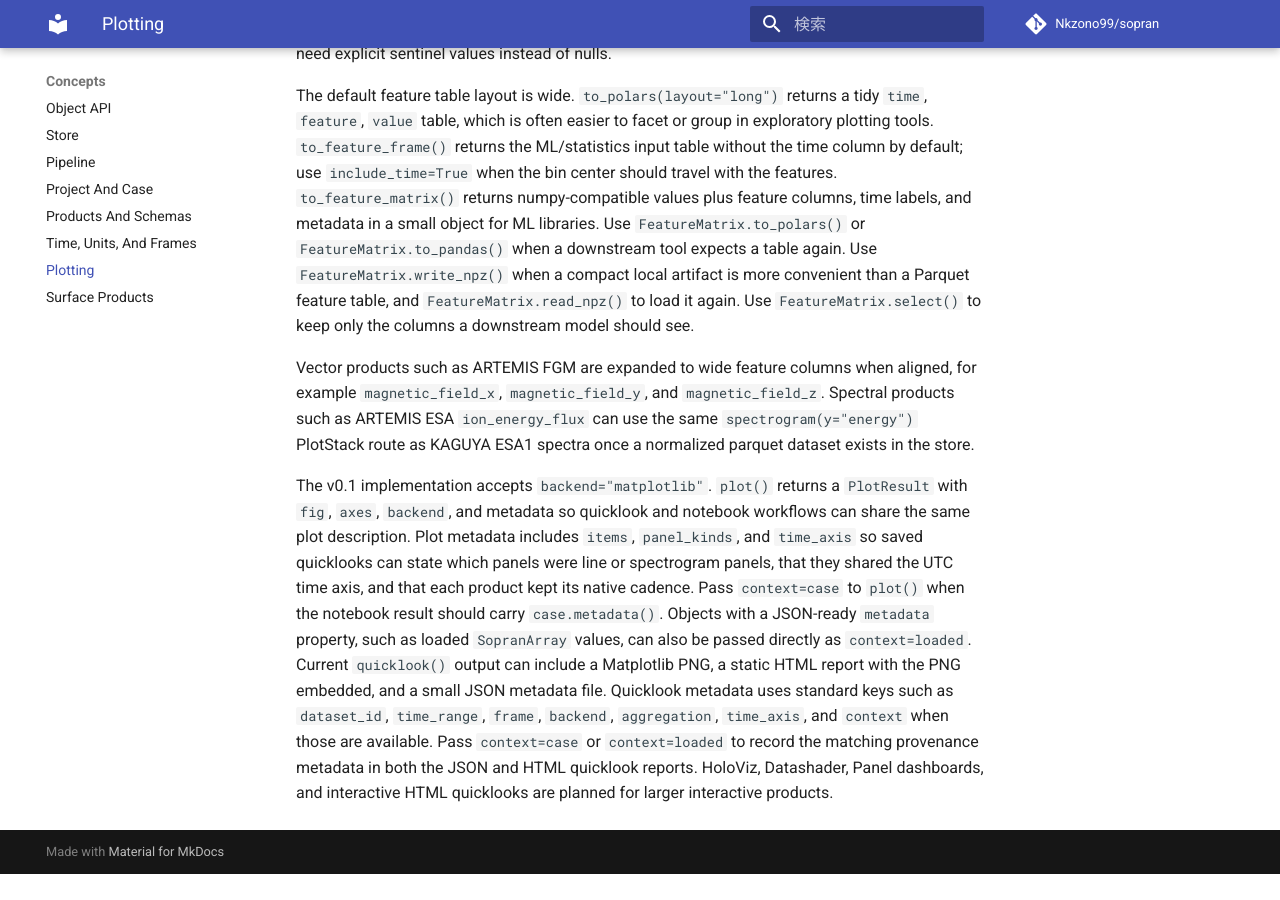
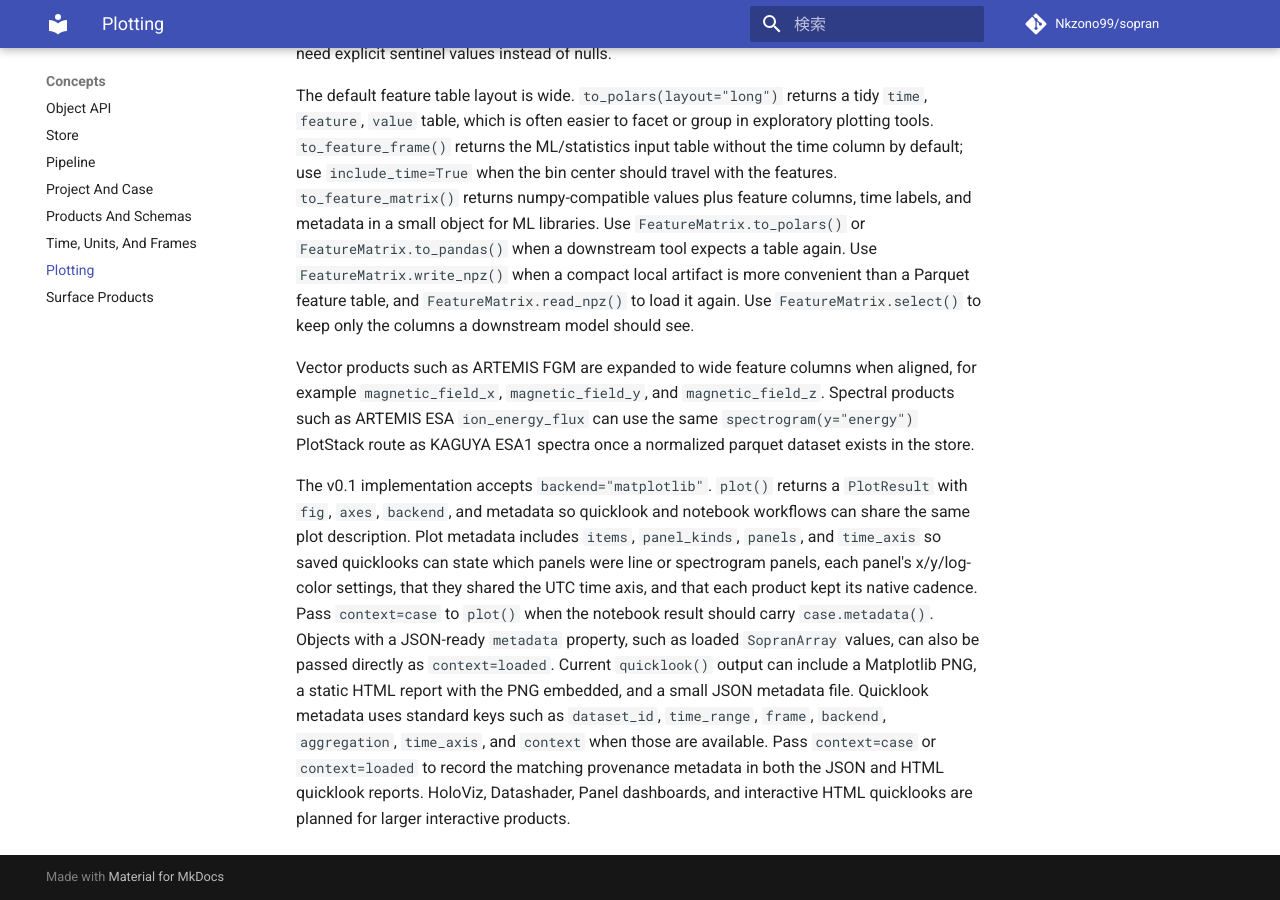
Before and after one commit to Nkzono99/sopran, an MkDocs documentation site: the page built from docs/concepts/plotting.md, in a window 1280 px wide and 900 px high, scrolled down 1822 px. Built offline with MkDocs 1.6.1 and Material for MkDocs 9.7.7, drawn with Linux system fonts in a browser that asks for light colours; comment, search, counter and statistics services are not loaded; before the commit the page ends 2696 px from its top, so only the background shows below that.

Commit message:
Record structured plot panel metadata

```diff
--- a/docs/concepts/plotting.md
+++ b/docs/concepts/plotting.md
@@ -116,10 +116,11 @@ spectra once a normalized parquet dataset exists in the store.
 The v0.1 implementation accepts `backend="matplotlib"`. `plot()` returns a
 `PlotResult` with `fig`, `axes`, `backend`, and metadata so quicklook and
 notebook workflows can share the same plot description. Plot metadata includes
-`items`, `panel_kinds`, and `time_axis` so saved quicklooks can state which
-panels were line or spectrogram panels, that they shared the UTC time axis, and
-that each product kept its native cadence. Pass `context=case` to `plot()` when
-the notebook result should carry `case.metadata()`.
+`items`, `panel_kinds`, `panels`, and `time_axis` so saved quicklooks can state
+which panels were line or spectrogram panels, each panel's x/y/log-color
+settings, that they shared the UTC time axis, and that each product kept its
+native cadence. Pass `context=case` to `plot()` when the notebook result should
+carry `case.metadata()`.
 Objects with a JSON-ready `metadata` property, such as loaded `SopranArray`
 values, can also be passed directly as `context=loaded`.
 Current `quicklook()` output can include a Matplotlib PNG, a static HTML report
```
Also changed, not shown: SPEC.md (+5 -3 lines), docs/how-to/plotstack.md (+3 -3 lines), 2 other files.
